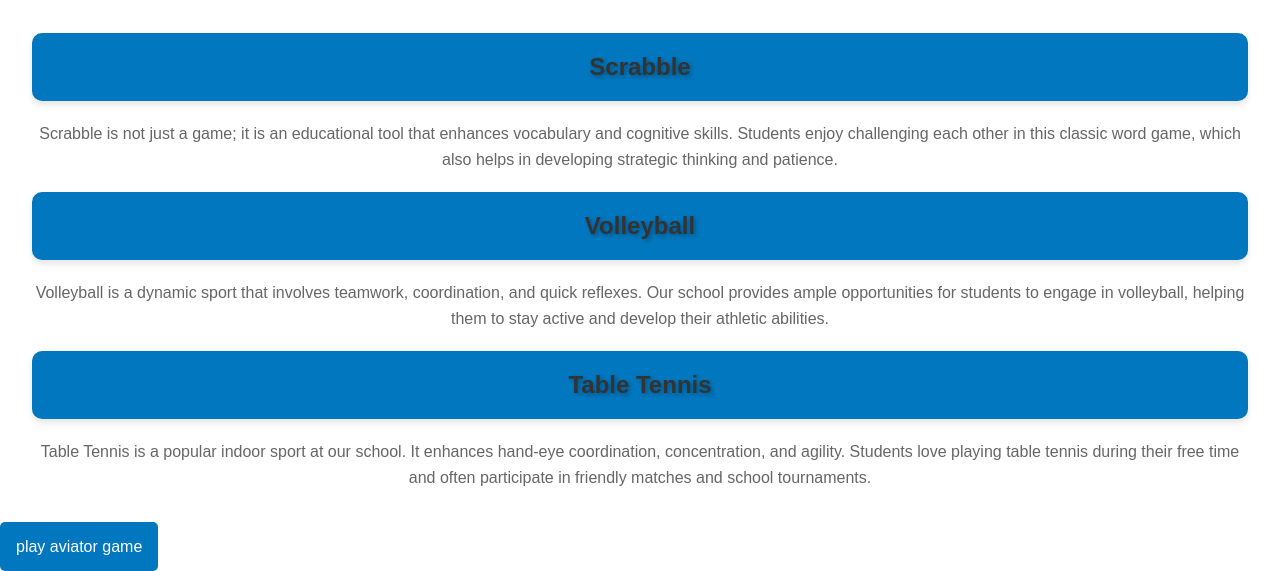
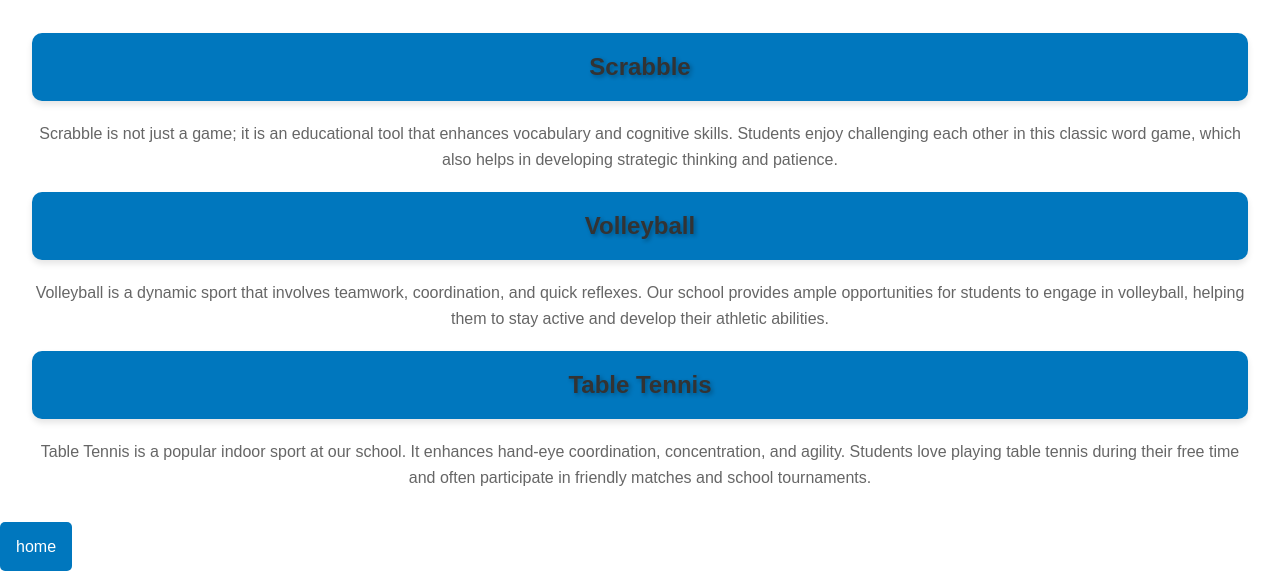
Before and after one commit to ireribrian/kinthithegertrude, a plain HTML site: page web/gamess.html in a window 1280 px wide. Shown: the part 856-1427 px from the top of the page. Drawn offline with Linux system fonts and the light colour scheme.

Commit message:
Update gamess.html

```diff
--- a/web/gamess.html
+++ b/web/gamess.html
@@ -116,7 +116,7 @@
     </div>
 
   <div>
-    <a href="index.html" class="g">play aviator game</a>
+    <a href="index.html" class="g">home</a>
   </div>
 </body>
 </html>
```
